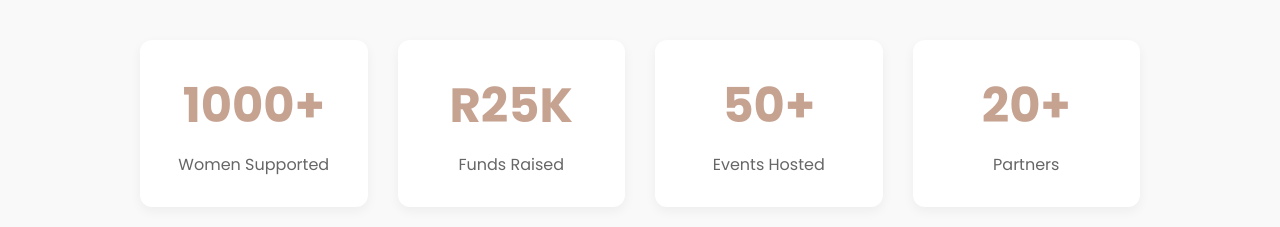
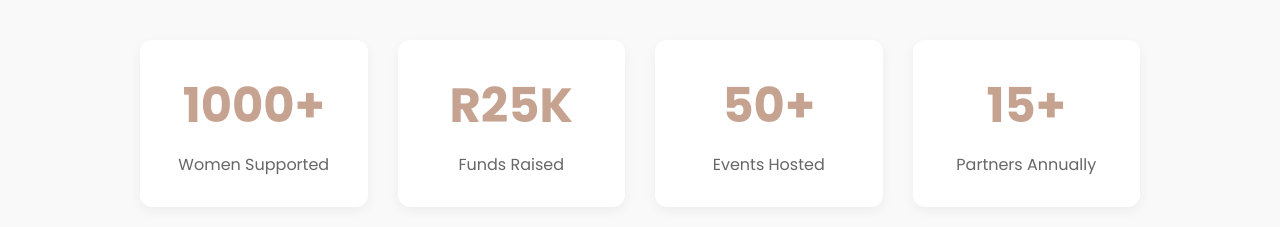
Before and after one commit to Eugene-TechXplo-SA/Raising_Queens, a React (Vite) app: page /donate in a window 1280 px wide. Shown: the part 2084-2311 px from the top of the page. Built offline with nearby package versions, Linux system fonts and the light colour scheme.

Commit message:
Updated Donate.tsx

```diff
--- a/src/pages/Donate/Donate.tsx
+++ b/src/pages/Donate/Donate.tsx
@@ -166,8 +166,8 @@ const Donate = () => {
             <div className="stat-label">Events Hosted</div>
           </div>
           <div className="stat">
-            <div className="stat-number">20+</div>
-            <div className="stat-label">Partners</div>
+            <div className="stat-number">15+</div>
+            <div className="stat-label">Partners Annually</div>
           </div>
         </div>
       </section>
```
